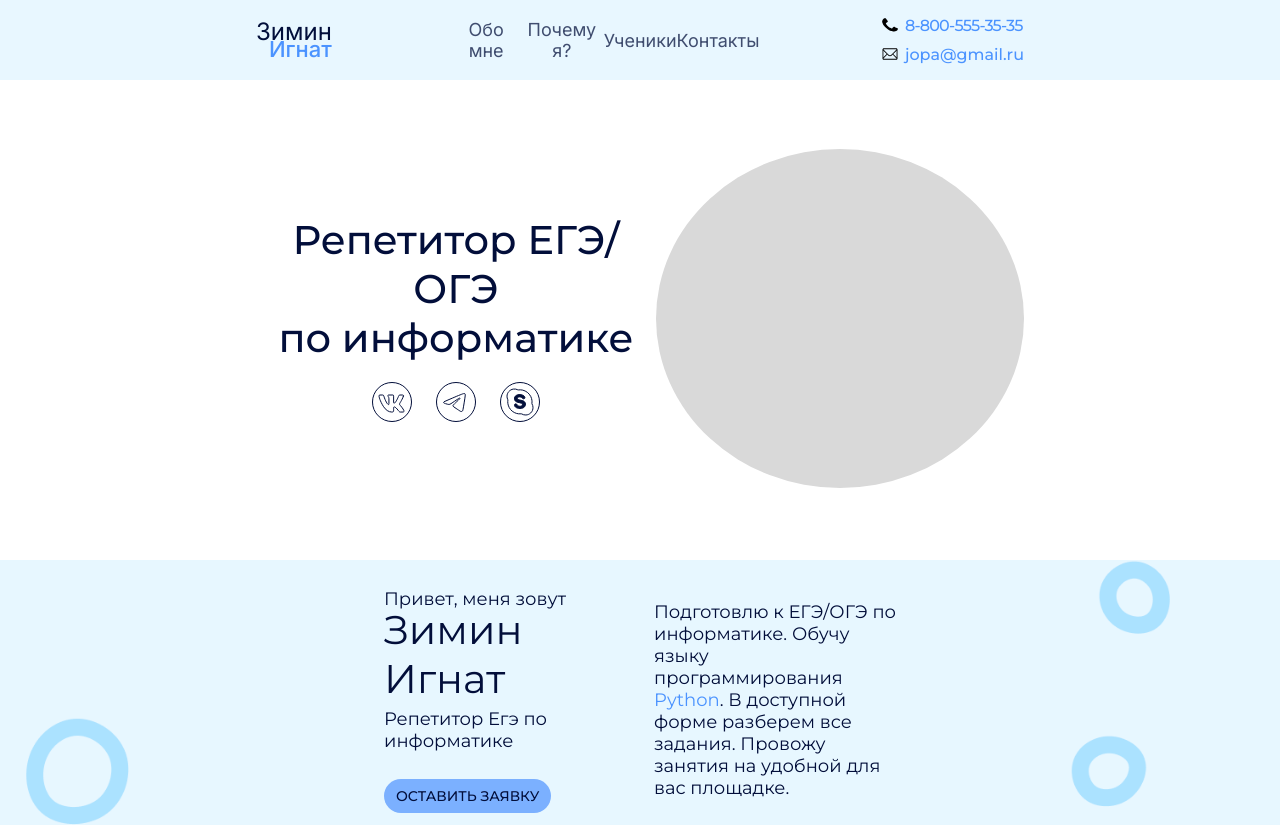
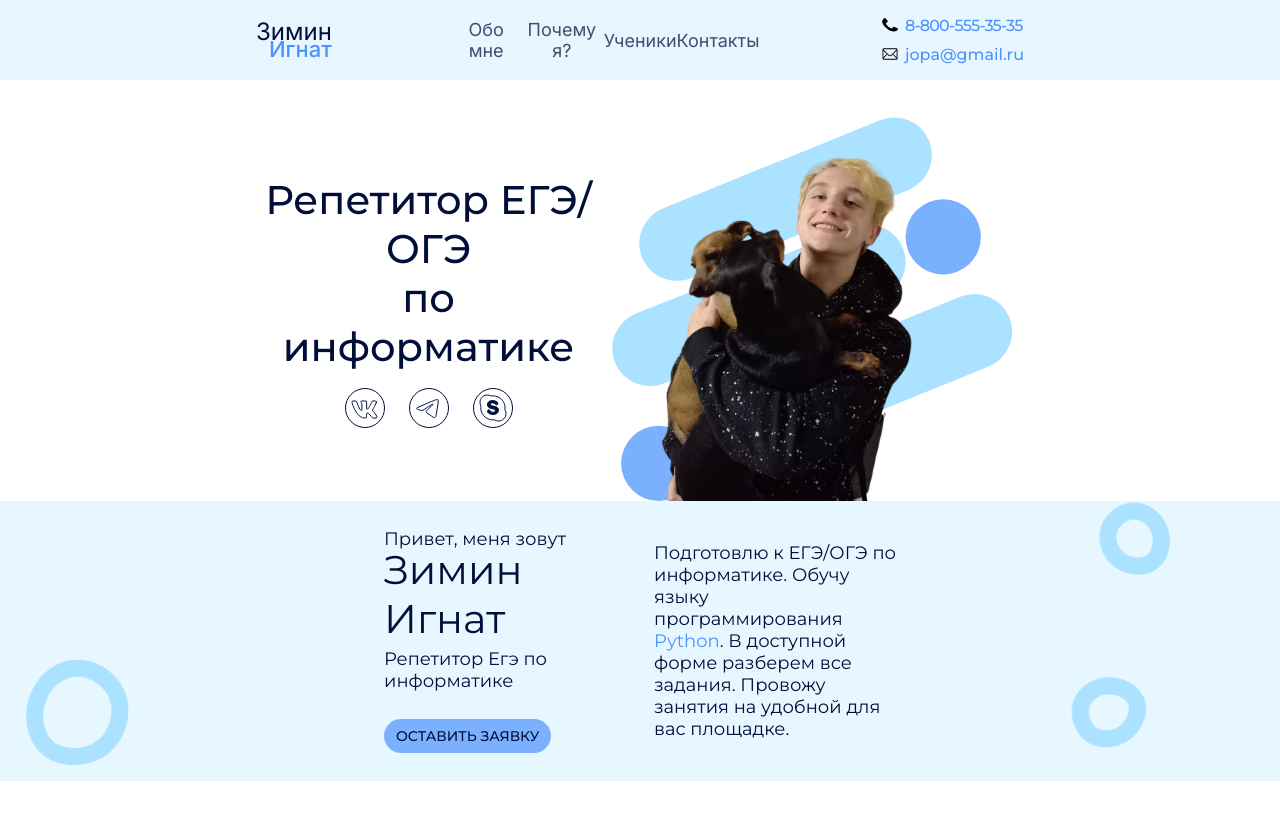
Before and after one commit to Archipipe/aboutMe, a Vue app: page / in a window 1280 px wide. Shown: the top 825 px of the page. Built offline with nearby package versions, Linux system fonts and the light colour scheme; a web font is replaced by a local one.

Commit message:
added myself content should be done Im tired

```diff
--- a/src/components/MainProfile.vue
+++ b/src/components/MainProfile.vue
@@ -6,6 +6,7 @@
         <nav><vkIcon /> <telegramIcon /><skypeIcon /></nav>
       </div>
       <div class="mainProfileImage">
+        <img :src="myself" />
         <img :src="photoPlaceholder" />
       </div>
     </div>
@@ -18,12 +19,13 @@ import vkIcon from "@/components/SocialComponents/vkIcon.vue";
 import telegramIcon from "@/components/SocialComponents/telegramIcon.vue";
 import skypeIcon from "@/components/SocialComponents/skypeIcon.vue";
 import photoPlaceholder from "@/assets/SocialImages/photoPlaceholder.svg";
+import myself from "@/assets/SocialImages/Myself.png";
 
 export default defineComponent({
   name: "MainProfile",
   components: { vkIcon, telegramIcon, skypeIcon },
   setup() {
-    return { photoPlaceholder };
+    return { photoPlaceholder, myself };
   },
 });
 </script>
@@ -33,9 +35,8 @@ export default defineComponent({
   font-family: "Montserrat", sans-serif;
   width: 100%;
   display: flex;
-  align-items: center;
-  justify-content: center;
-  height: 60vh;
+  align-items: flex-end;
+  margin-top: 2%;
   .mainProfileInner {
     width: 60%;
     margin: 0 auto;
@@ -46,6 +47,7 @@ export default defineComponent({
 }
 
 .mainProfileTitle {
+  flex-grow: 2;
   display: flex;
   flex-direction: column;
   align-items: center;
@@ -65,4 +67,25 @@ export default defineComponent({
     gap: 20%;
   }
 }
+
+.mainProfileImage {
+  flex-grow: 1;
+  position: relative;
+  img {
+    position: relative;
+    display: block;
+    max-width: 100%;
+    height: auto;
+    z-index: 1;
+    &:first-of-type {
+      bottom: 0;
+      left: 50%;
+      transform: translateX(-60%);
+      position: absolute;
+      margin: 0 auto;
+      width: 60%;
+      z-index: 2;
+    }
+  }
+}
 </style>
--- a/src/components/SignUp/Signup.vue
+++ b/src/components/SignUp/Signup.vue
@@ -128,24 +128,18 @@ const sendEmail = async () => {
 }
 
 .inner {
-  height: 43vh;
   display: flex;
-  align-items: center;
-  padding: 0 10%;
-
+  padding: 4% 10%;
   background: linear-gradient(180deg, #abe2ff 0%, #e7f7ff 100%);
   border-radius: 30px;
 
   //Буковки
   & > div:first-of-type {
-    margin-bottom: 2%;
-    margin-right: 5%;
-    align-self: flex-end;
     width: 100%;
-    height: 80%;
     display: flex;
     flex-direction: column;
-    justify-content: space-around;
+    justify-content: flex-end;
+    gap: 20%;
     & > div:first-of-type {
       h2 {
         font-weight: 600;
```
Also changed, not shown: src/assets/SocialImages/Myself.png (added), src/assets/SocialImages/photoPlaceholder.svg.
